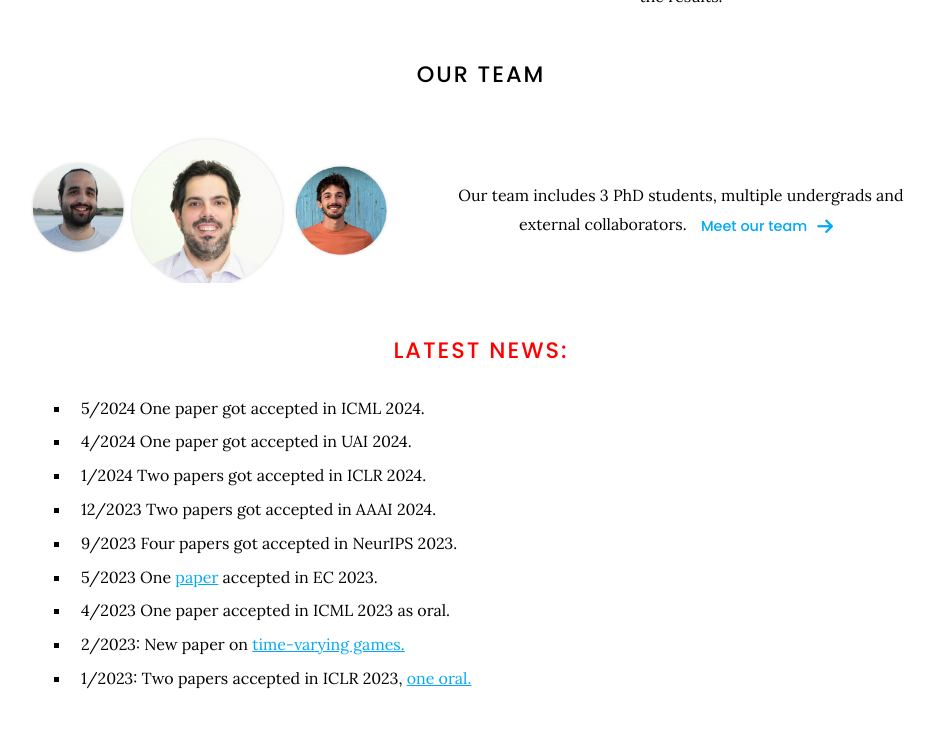
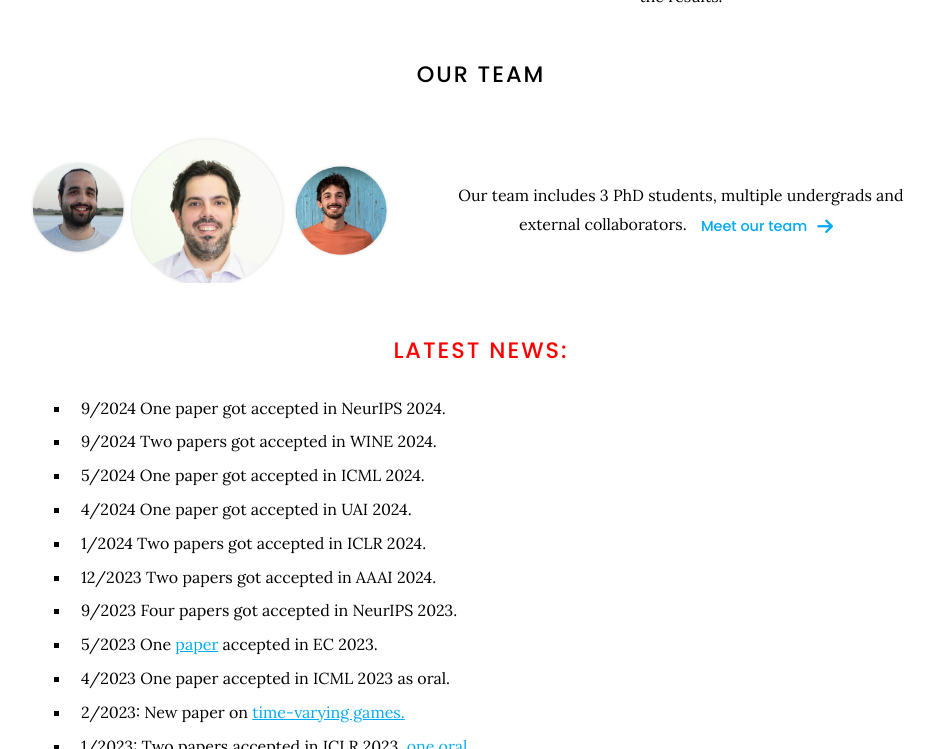
Before and after one commit to goallabuci/goallabuci.github.io, a Jekyll site: the page built from index.md, in a window 1280 px wide and 900 px high, scrolled down 2140 px, cut to the strip 0-749 px from the top of the window. Shown: the whole strip, without its empty margins (159-1092 px from the left). Built offline with Jekyll 4.4.1, drawn with Linux system fonts in a browser that asks for light colours.

Commit message:
Update index.md

```diff
--- a/index.md
+++ b/index.md
@@ -83,6 +83,8 @@ Our team includes 3 PhD students, multiple undergrads and external collaborators
 
 # <font color="red">Latest NEWS:</font>
   <ul>
+    <li> 9/2024 One paper got accepted in NeurIPS 2024. </li>
+    <li> 9/2024 Two papers got accepted in WINE 2024. </li>
     <li> 5/2024 One paper got accepted in ICML 2024. </li>
     <li> 4/2024 One paper got accepted in UAI 2024. </li>
     <li> 1/2024 Two papers got accepted in ICLR 2024. </li>
```
